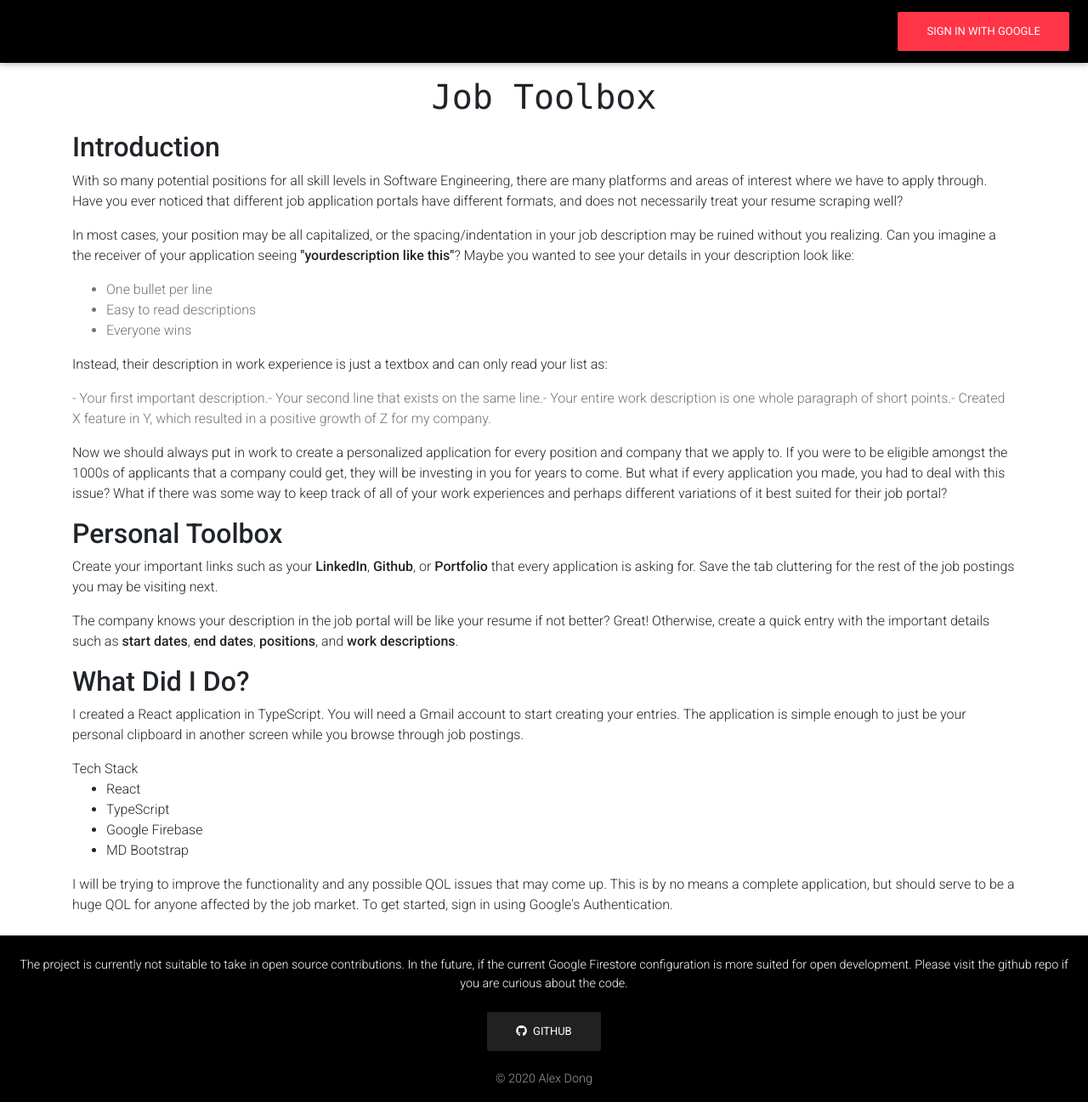
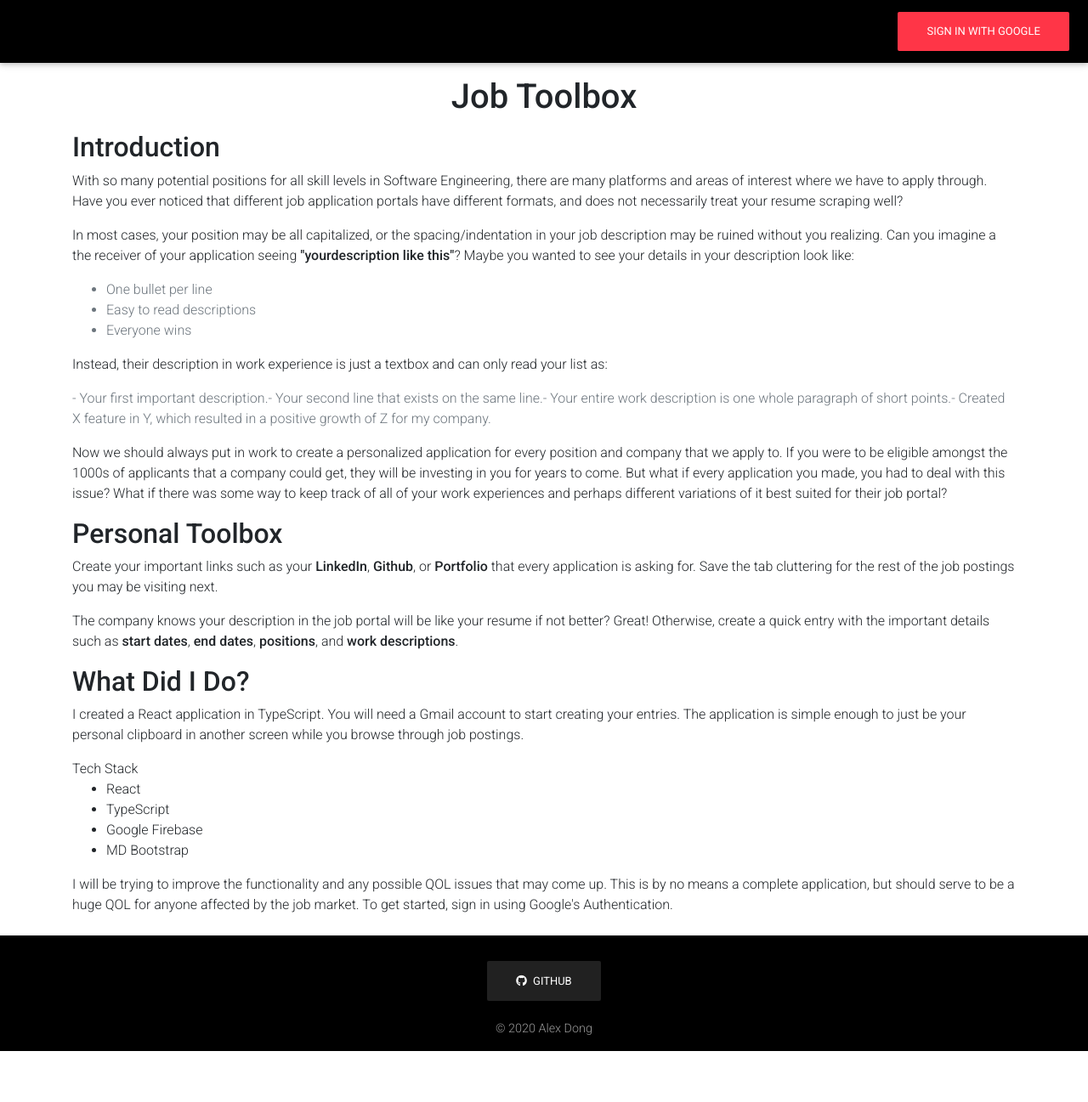
Before and after one commit to dong-alex/application-toolbox, a React (Create React App) app: page / in a window 1280 px wide. Shown: the whole page at 85% size. After the commit the page ends 1237 px from the top, so only its background shows below. Built offline with nearby package versions, Linux system fonts and the light colour scheme; no server answers.

Commit message:
edit information

```diff
--- a/src/components/Footer.tsx
+++ b/src/components/Footer.tsx
@@ -4,7 +4,6 @@
   MDBContainer,
   MDBRow,
   MDBFooter,
-  MDBTypography,
   MDBIcon,
   MDBBtn,
 } from "mdbreact";
@@ -19,12 +18,6 @@
       <MDBContainer fluid className="text-center text-md-left">
         <MDBRow>
           <MDBCol md="12" className="text-center">
-            <MDBTypography tag="p">
-              The project is currently not suitable to take in open source
-              contributions. In the future, if the current Google Firestore
-              configuration is more suited for open development. Please visit
-              the github repo if you are curious about the code.
-            </MDBTypography>
             <a
               href="https://github.com/dong-alex/application-toolbox"
               target="_blank"
--- a/src/components/GeneralPage.tsx
+++ b/src/components/GeneralPage.tsx
@@ -4,11 +4,7 @@
 const GeneralPage: FunctionComponent<{}> = () => {
   return (
     <MDBBox>
-      <MDBTypography
-        tag="h1"
-        variant="h1"
-        className="text-monospace text-center mt-3 mb-3"
-      >
+      <MDBTypography tag="h1" variant="h1" className="text-center mt-3 mb-3">
         Job Toolbox
       </MDBTypography>
       <MDBTypography tag="h2" variant="h2">
```
